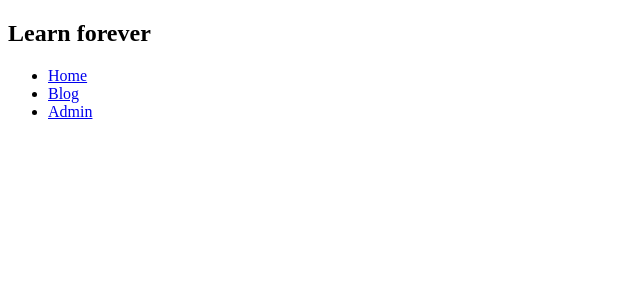
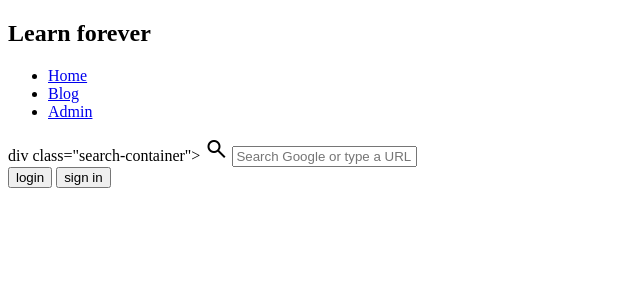
Before and after one commit to mey2505/student-_news-blog-website-, a Python web app: template Templates/News.html in a window 1280 px wide. Shown: the top 300 px of the page, without its empty margins (0-640 px from the left). Run offline with Jinja, Linux system fonts and the light colour scheme; the template is opened without the code that fills it, so the values that code supplies are empty.

Commit message:
feat:card home

```diff
--- a/Templates/News.html
+++ b/Templates/News.html
@@ -25,3 +25,43 @@
 
         </ul>
     </div>
+    div class="search-container">
+    <span class="material-symbols-outlined search-icon">search</span>
+    <input type="text" placeholder="Search Google or type a URL" class="search-input">
+    </div>
+    <div class="login">
+        <button class="login1">login</button>
+        <button class="sign">sign in</button>
+    </div>
+
+</header>
+<main>
+    <div class="image">
+
+    </div>
+    <div class="card-container">
+        {% for s in list %}
+        <div class="card">
+            {% if s[3] %}
+            <div class="card-image">
+                <img src="{{ url_for('static', filename='uploads/' ~ s[3]) }}" alt="image">
+            </div>
+            {% endif %}
+            <div class="card-body">
+                <h3 class="card-title">{{ s[1] }}</h3> <!-- title -->
+                <p class="card-date">{{ s[2] }}</p> <!-- date -->
+                <p class="card-content">{{ s[4] }}</p> <!-- content -->
+
+            </div>
+            <!-- <div class="card-actions">
+                <a href="{{ url_for('edit_news', id=s[0]) }}" class="btn edit-btn">Edit</a>
+                <a href="{{ url_for('delete_news', news_id=s[0]) }}" class="btn delete-btn">Delete</a>
+            </div> -->
+        </div>
+        {% endfor %}
+    </div>
+
+</main>
+</body>
+
+</html>
```
